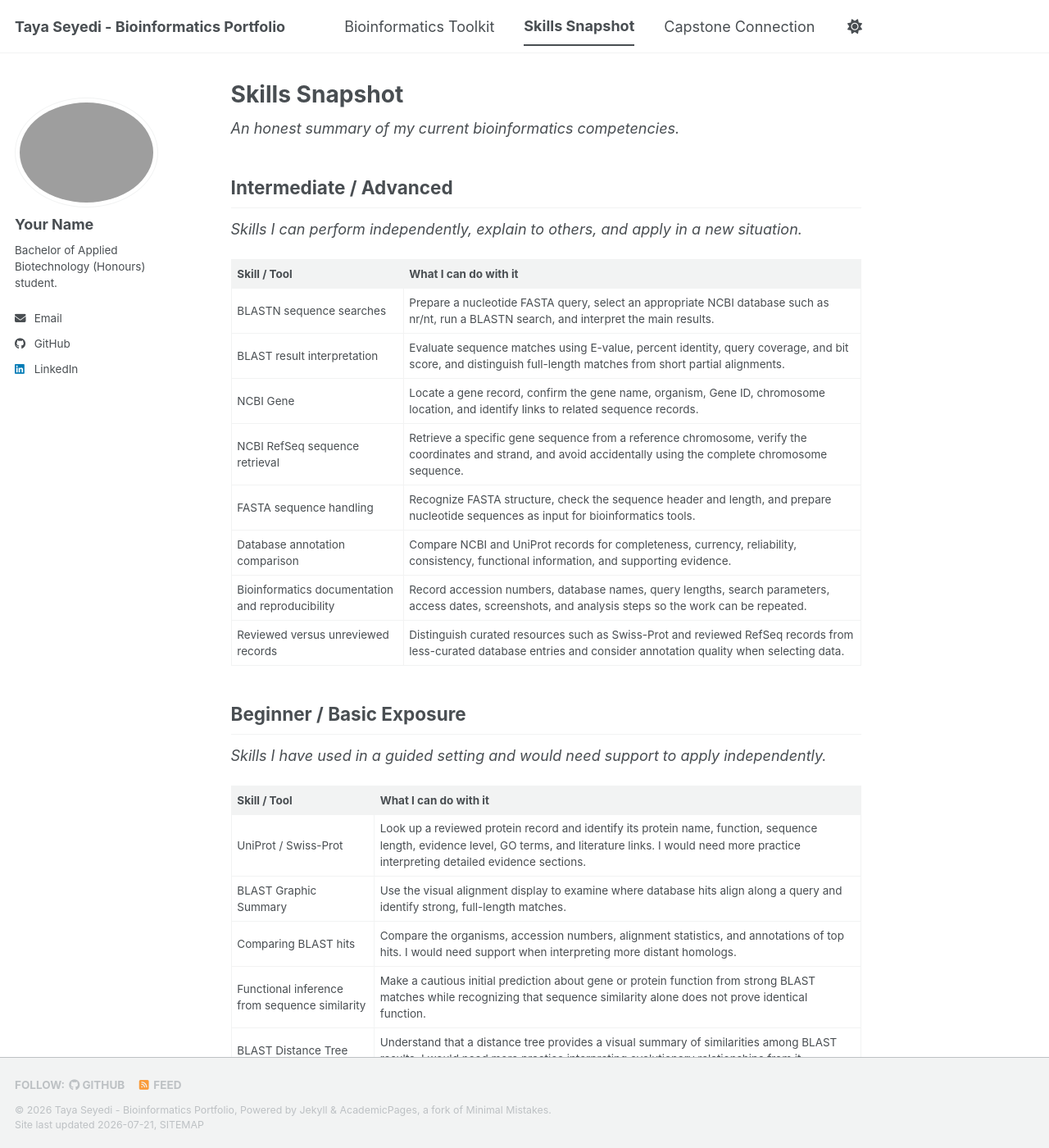
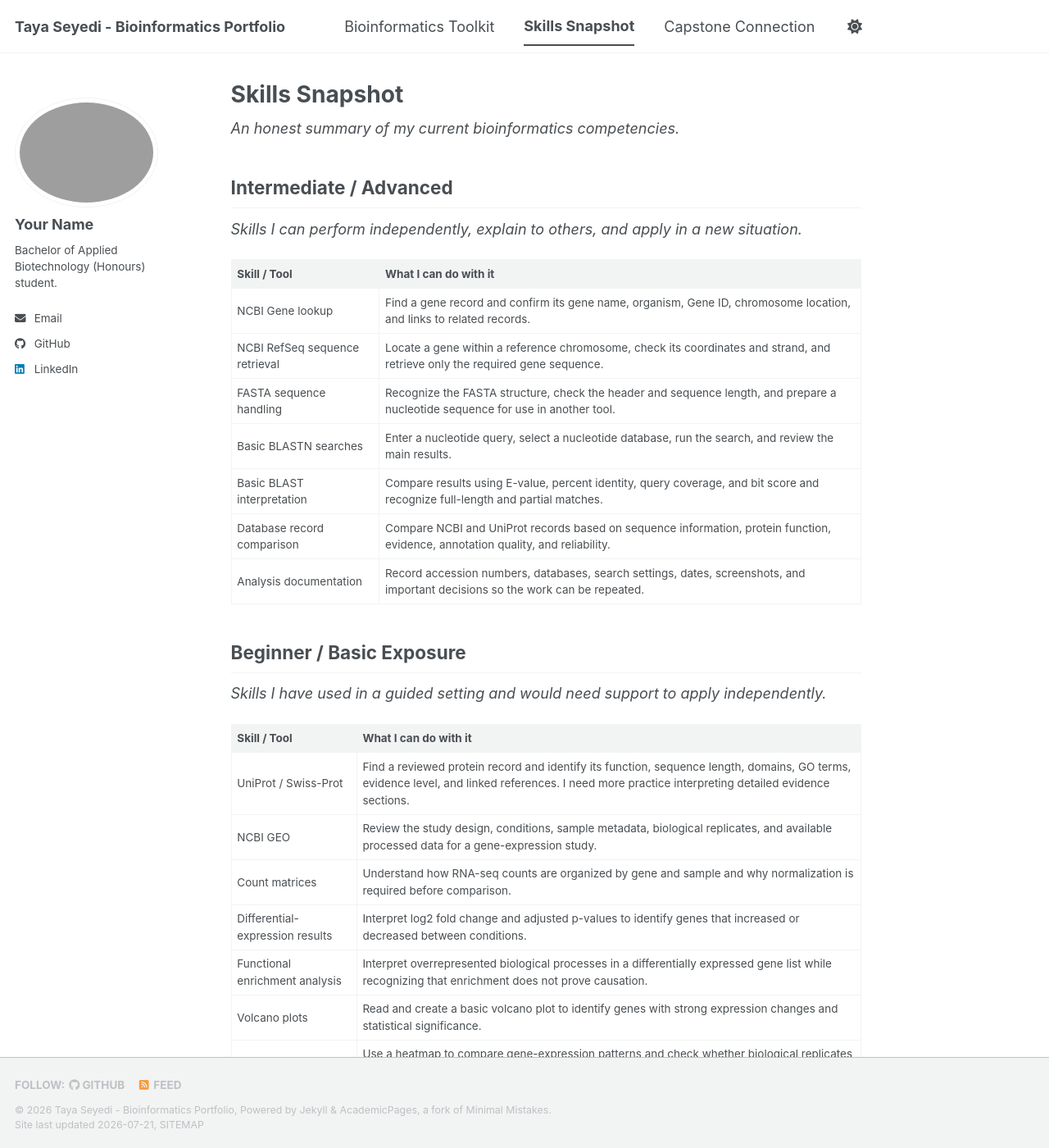
Before and after one commit to Taya-Sd/biot74000-portfolio, a Jekyll site: the page built from _pages/skills.md, in a window 1280 px wide and 1400 px high. Shown: the whole window at 82% size. Built offline with Jekyll 4.4.1, drawn with Linux system fonts in a browser that asks for light colours; a script bundle is joined from its source files by our own code; library files that are not in the unit come from our copies; some of the changed text lies outside the part shown.

Commit message:
Update skills and tools with new entries

```diff
--- a/_pages/skills.md
+++ b/_pages/skills.md
@@ -12,14 +12,13 @@ _Skills I can perform independently, explain to others, and apply in a new situa
 
 | Skill / Tool | What I can do with it |
 |---|---|
-| BLASTN sequence searches | Prepare a nucleotide FASTA query, select an appropriate NCBI database such as nr/nt, run a BLASTN search, and interpret the main results. |
-| BLAST result interpretation | Evaluate sequence matches using E-value, percent identity, query coverage, and bit score, and distinguish full-length matches from short partial alignments. |
-| NCBI Gene | Locate a gene record, confirm the gene name, organism, Gene ID, chromosome location, and identify links to related sequence records. |
-| NCBI RefSeq sequence retrieval | Retrieve a specific gene sequence from a reference chromosome, verify the coordinates and strand, and avoid accidentally using the complete chromosome sequence. |
-| FASTA sequence handling | Recognize FASTA structure, check the sequence header and length, and prepare nucleotide sequences as input for bioinformatics tools. |
-| Database annotation comparison | Compare NCBI and UniProt records for completeness, currency, reliability, consistency, functional information, and supporting evidence. |
-| Bioinformatics documentation and reproducibility | Record accession numbers, database names, query lengths, search parameters, access dates, screenshots, and analysis steps so the work can be repeated. |
-| Reviewed versus unreviewed records | Distinguish curated resources such as Swiss-Prot and reviewed RefSeq records from less-curated database entries and consider annotation quality when selecting data. |
+| NCBI Gene lookup | Find a gene record and confirm its gene name, organism, Gene ID, chromosome location, and links to related records. |
+| NCBI RefSeq sequence retrieval | Locate a gene within a reference chromosome, check its coordinates and strand, and retrieve only the required gene sequence. |
+| FASTA sequence handling | Recognize the FASTA structure, check the header and sequence length, and prepare a nucleotide sequence for use in another tool. |
+| Basic BLASTN searches | Enter a nucleotide query, select a nucleotide database, run the search, and review the main results. |
+| Basic BLAST interpretation | Compare results using E-value, percent identity, query coverage, and bit score and recognize full-length and partial matches. |
+| Database record comparison | Compare NCBI and UniProt records based on sequence information, protein function, evidence, annotation quality, and reliability. |
+| Analysis documentation | Record accession numbers, databases, search settings, dates, screenshots, and important decisions so the work can be repeated. |
 
 ## Beginner / Basic Exposure
 
@@ -27,11 +26,18 @@ _Skills I have used in a guided setting and would need support to apply independ
 
 | Skill / Tool | What I can do with it |
 |---|---|
-| UniProt / Swiss-Prot | Look up a reviewed protein record and identify its protein name, function, sequence length, evidence level, GO terms, and literature links. I would need more practice interpreting detailed evidence sections. |
-| BLAST Graphic Summary | Use the visual alignment display to examine where database hits align along a query and identify strong, full-length matches. |
-| Comparing BLAST hits | Compare the organisms, accession numbers, alignment statistics, and annotations of top hits. I would need support when interpreting more distant homologs. |
-| Functional inference from sequence similarity | Make a cautious initial prediction about gene or protein function from strong BLAST matches while recognizing that sequence similarity alone does not prove identical function. |
-| BLAST Distance Tree | Understand that a distance tree provides a visual summary of similarities among BLAST results. I would need more practice interpreting evolutionary relationships from it. |
-| Multiple sequence alignment | Understand that multiple sequence alignment can identify conserved and variable positions, but I have limited hands-on experience performing and interpreting an analysis. |
-| GO terms and evidence codes | Identify GO terms and evidence information in a protein record, but I would need additional support to interpret the different evidence-code categories in depth. |
-| Benchling | Have basic familiarity with the platform and its possible use for sequence management and primer design, but would need guidance to build an independent workflow. |
+| UniProt / Swiss-Prot | Find a reviewed protein record and identify its function, sequence length, domains, GO terms, evidence level, and linked references. I need more practice interpreting detailed evidence sections. |
+| NCBI GEO | Review the study design, conditions, sample metadata, biological replicates, and available processed data for a gene-expression study. |
+| Count matrices | Understand how RNA-seq counts are organized by gene and sample and why normalization is required before comparison. |
+| Differential-expression results | Interpret log2 fold change and adjusted p-values to identify genes that increased or decreased between conditions. |
+| Functional enrichment analysis | Interpret overrepresented biological processes in a differentially expressed gene list while recognizing that enrichment does not prove causation. |
+| Volcano plots | Read and create a basic volcano plot to identify genes with strong expression changes and statistical significance. |
+| Heatmaps | Use a heatmap to compare gene-expression patterns and check whether biological replicates are consistent. |
+| InterPro domain analysis | Review predicted protein domains and compare evidence from different domain databases. |
+| AlphaFold structure interpretation | View a predicted protein structure and use confidence scores to distinguish more reliable regions from uncertain or flexible regions. |
+| RStudio | Open an R project, run provided scripts, inspect objects, and use the Console, Environment, Files, and Plots panels. |
+| R scripting | Read and make guided changes to an R script containing objects, vectors, data frames, filtering, summaries, and plots. |
+| CSV data handling | Organize tabular data in a CSV file, import it into R, inspect its structure, and identify incorrect column types. |
+| Data cleaning in R | Find missing values, replace incorrect text entries with `NA`, convert columns to the correct type, and calculate summaries while accounting for missing data. |
+| Basic R visualization | Create boxplots, histograms, and volcano-style plots from provided datasets and save the figures in an Outputs folder. |
+| Capstone statistical analysis in R | I am preparing to import the Pb and Cd results from the Triton X-100 and hexane methods, calculate recovery, compare the methods using a paired t-test when appropriate, and create graphs of the results. |
```
